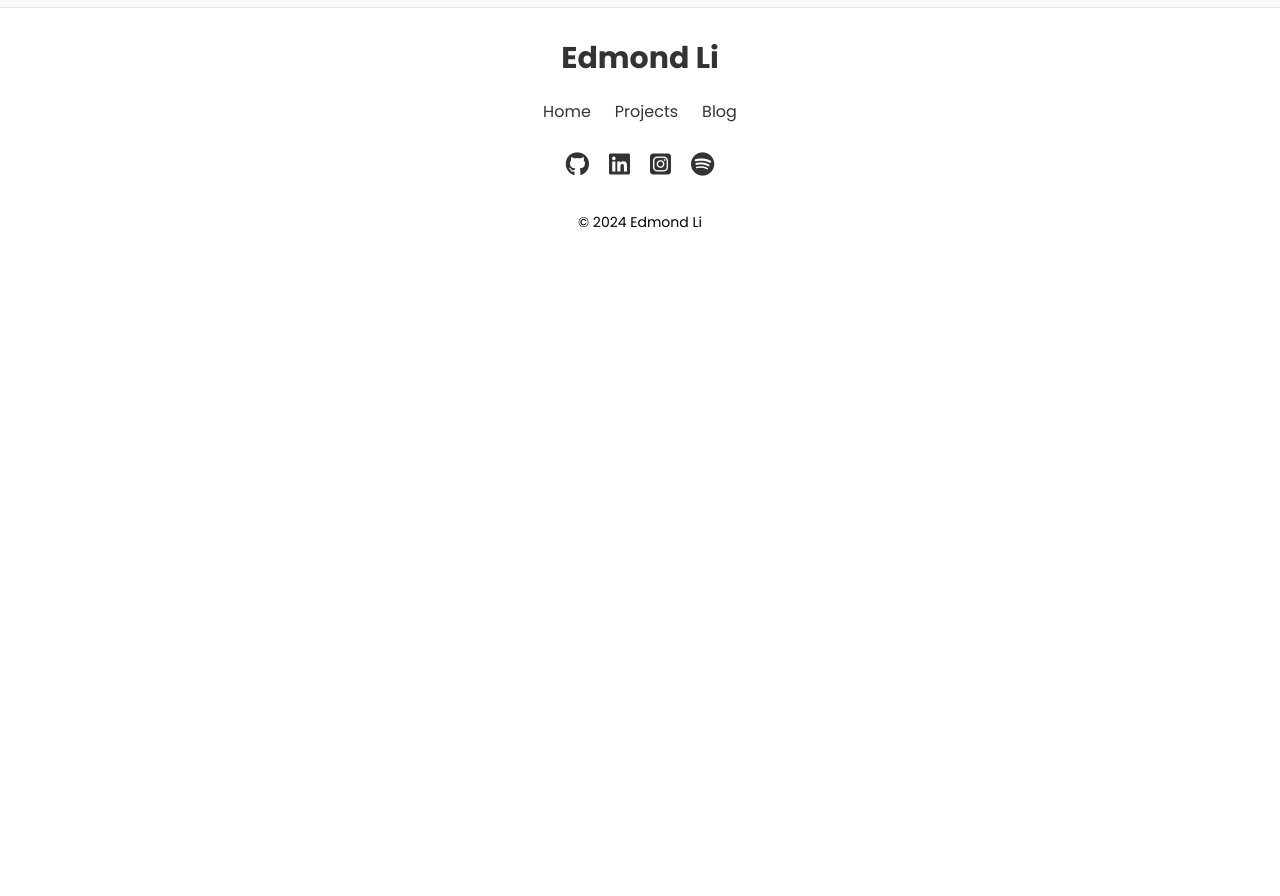
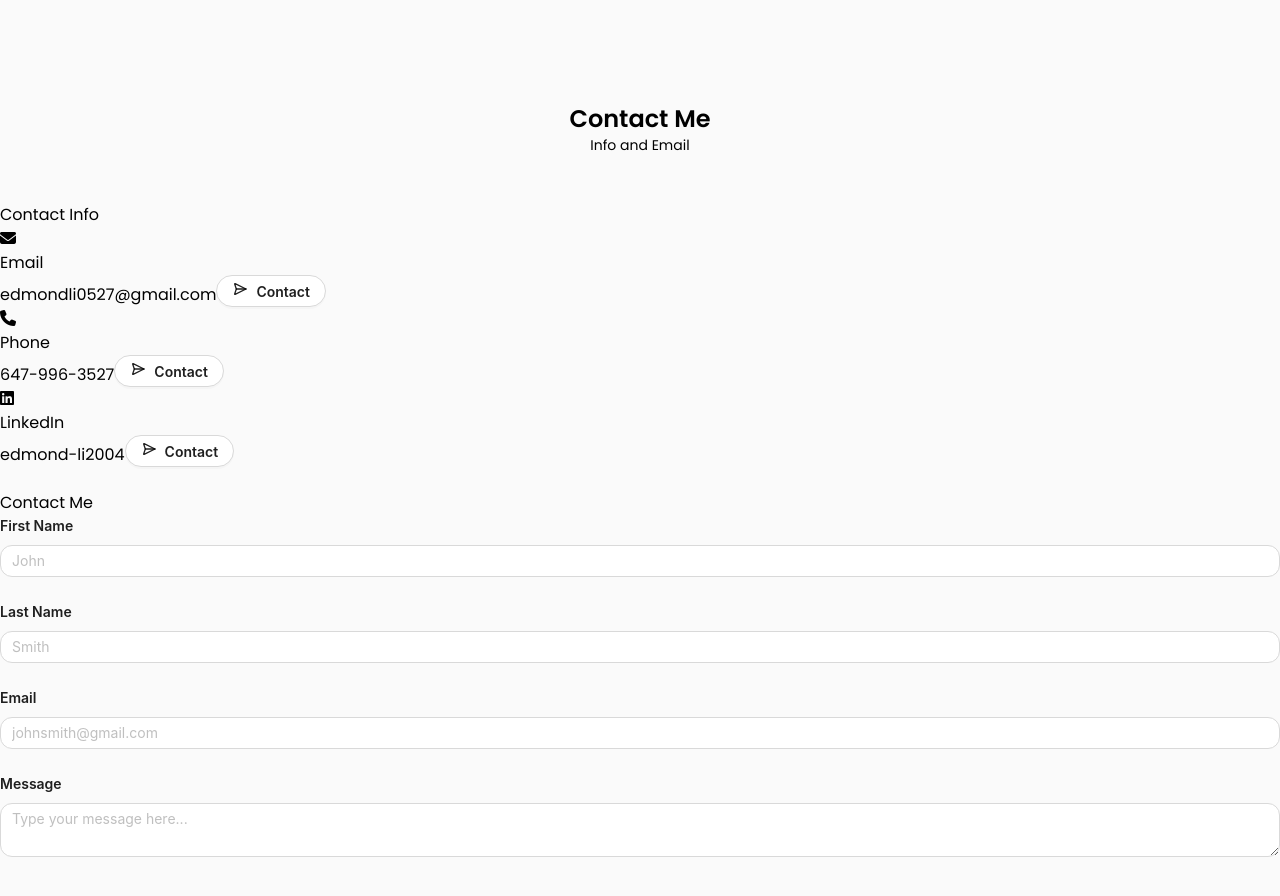
Before and after one commit to EdmondLi1/personalWebsite, a React (Vite) app in the folder client/: page / in a window 1280 px wide. Shown: the part 1860-2756 px from the top of the page. Before the commit the page ends 2284 px from the top, so only its background shows below. Built offline with nearby package versions, Linux system fonts and the light colour scheme.

Commit message:
added contacts raw html

```diff
--- /dev/null
+++ b/client/src/components/Contact/Contact.tsx
@@ -0,0 +1,156 @@
+import { useState, useEffect } from 'react';
+import { Button, Form, Input } from 'antd';
+import './Contact.css'
+import ContactCard from './ContactCard';
+import { IconSend } from '@tabler/icons-react';
+
+const contactData = [
+    {
+        title: 'Email',
+        icon: <i className="fas fa-envelope"></i>,
+        data: 'edmondli0527@gmail.com',
+        link: 'mailto:edmondli0527@gmail.com'
+    },
+    {
+        title: 'Phone',
+        icon: <i className="fas fa-phone"></i>,
+        data: '647-996-3527',
+        link: 'tel:+16479963527'
+    },
+    {
+        title: 'LinkedIn',
+        icon: <i className="fa-brands fa-linkedin"></i>,
+        data: 'edmond-li2004',
+        link: 'https://www.linkedin.com/in/edmond-li2004/'
+    }
+];
+
+// eslint-disable-next-line @typescript-eslint/no-explicit-any
+const onFinish = (values: any) => {
+    console.log('Success:', values);
+};
+
+// eslint-disable-next-line @typescript-eslint/no-explicit-any
+const onFinishFailed = (errorInfo: any) => {
+    console.log('Failed:', errorInfo);
+};
+
+type FormValues = {
+    firstName: string;
+    lastName: string;
+    email: string;
+    message: string;
+};
+
+
+const Contact = () => {
+    const [messageTextArea, setMessageTextArea] = useState('');
+
+    const [formValues, setFormValues] = useState<FormValues>({
+        firstName: '',
+        lastName: '',
+        email: '',
+        message: ''
+    });
+
+    const [form] = Form.useForm();
+
+    useEffect(() => {
+        form.setFieldsValue(formValues);
+    // eslint-disable-next-line react-hooks/exhaustive-deps
+    }, []);
+
+    return (
+        <section className="contact section" id="contact">
+            <h2 className="section__title text-2xl font-semibold">Contact Me</h2>
+            <span className="section__subtitle text-sm">Info and Email</span>
+
+            <div className="contact__container container grid">
+                <div className="contact__content">
+                    <h3 className="contact__title"> Contact Info </h3>
+                    <div className="contact__info">
+                        {contactData.map((contact, index) => (
+                            <ContactCard
+                                key={index}
+                                title={contact.title}
+                                icon={contact.icon}
+                                data={contact.data}
+                                link={contact.link}
+                            />
+                        ))}
+                    </div>
+                </div>
+                <div className="contact__content">
+                    <h3 className="contact__title"> Contact Me </h3>
+                    <Form
+                        className="contact__form"
+                        form={form}
+                        layout="vertical"
+                        onFinish={onFinish}
+                        onFinishFailed={onFinishFailed}
+                        onValuesChange={(changedValues: Partial<FormValues>, allValues: FormValues) => {
+                            // Use the spread operator to create a new object
+                            // This is a shallow copy, so it's safe for setState
+                            const updatedFormValues = { ...formValues, ...changedValues };
+
+                            // Now you can call setFormValues without TypeScript errors
+                            setFormValues(updatedFormValues);
+                            // console.log(allValues);
+                        }}
+                    >
+                        <Form.Item
+                            label={<p className="font-semibold">First Name</p>}
+                            name="firstName"
+                            className="contact__form-item"
+                        >
+                            <Input placeholder="John" className="contact__form-input rounded-xl"/>
+                        </Form.Item>
+
+                        <Form.Item
+                            label={<p className="font-semibold">Last Name</p>}
+                            name="lastName"
+                        >
+                            <Input placeholder="Smith" className="contact__form-input rounded-xl"/>
+                        </Form.Item>
+
+                        <Form.Item
+                            label={<p className="font-semibold">Email</p>}
+                            name="email"
+                        >
+                            <Input placeholder="johnsmith@gmail.com" className="contact__form-input rounded-xl"/>
+                        </Form.Item>
+
+                        <Form.Item
+                            label={<p className="font-semibold">Message</p>}
+                            name="message"
+                        >
+                           <Input.TextArea
+                                rows={2}
+                                value={messageTextArea}
+                                placeholder="Type your message here..."
+                                className="contact__form-input rounded-xl"
+                                onChange={(e) => {
+                                    setMessageTextArea(e.target.value);
+                                }}
+                            />
+                        </Form.Item>
+
+                        <Form.Item>
+                            <Button
+                                htmlType="submit"
+                                size="middle"
+                                shape="round"
+                                className="font-semibold mt-4 shadow-xl inline-flex items-center px-2 py-5"
+                                icon={<IconSend className="w-4"/>}
+                            >
+                                Send Message
+                            </Button>
+                        </Form.Item>
+                    </Form>
+                </div>
+            </div>
+        </section>
+    )
+}
+
+export default Contact;
--- /dev/null
+++ b/client/src/components/Contact/ContactCard.tsx
@@ -0,0 +1,31 @@
+import { IconSend2 } from '@tabler/icons-react';
+import { Button } from 'antd';
+import React from 'react';
+
+
+interface ContactCardProps {
+    title: string;
+    icon: JSX.Element;
+    data: string;
+    link: string;
+}
+
+const ContactCard: React.FC<ContactCardProps> = ({title, icon, data, link}) => {
+  return (
+    <div className="contact__card">
+        {icon}
+        <h3 className="contact__card-title">{title}</h3>
+        <span className="contact__card-data">{data}</span>
+        <Button
+            className="contact__buton inline-flex items-center justify-center font-semibold"
+            size="middle"
+            shape="round"
+            onClick={() => window.location.href = link}
+            icon={<IconSend2 className="w-4"/>}
+        >
+            Contact
+        </Button>
+    </div>
+  )
+}
+export default ContactCard;
--- a/client/src/components/Skills/Skills.tsx
+++ b/client/src/components/Skills/Skills.tsx
@@ -6,7 +6,7 @@ interface Skill {
     name: string;
     proficiency: number;
     Icon: JSX.Element;
-};
+}
 
 const frontEndSkills: Skill[] = [
     {
--- a/client/src/pages/MainPage/MainPage.tsx
+++ b/client/src/pages/MainPage/MainPage.tsx
@@ -1,4 +1,5 @@
 // import About from '../components/About/About';
+import Contact from '../../components/Contact/Contact';
 import Experience from '../../components/Experience/Experience';
 import Home from '../../components/Home/Home';
 import Skills from '../../components/Skills/Skills';
@@ -10,6 +11,7 @@ const MainPage = () => {
         <Skills />
         {/* <About /> */}
         <Experience />
+        <Contact />
     </>
   )
 };
```
Also changed, not shown: client/src/components/Contact/Contact.css (added).
